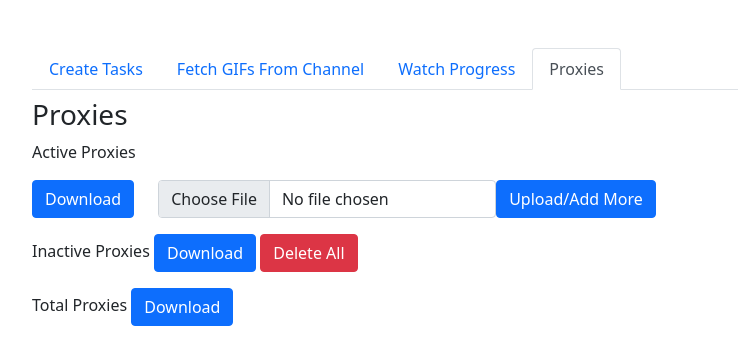
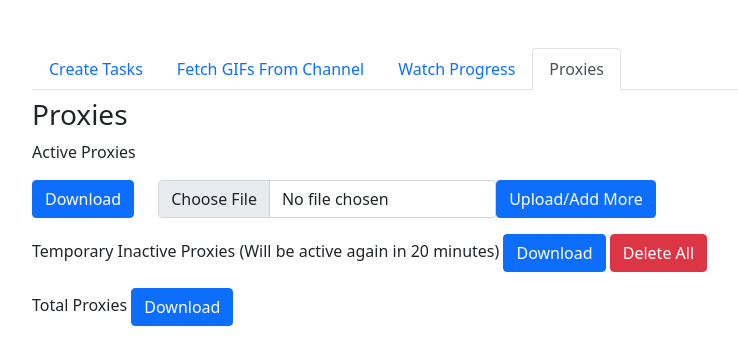
Before and after one commit to yash19089/gif-rank, a plain HTML site: page frontend/index.html in a window 1280 px wide. Both pictures are taken after a click on the link "Proxies". Shown: the whole page, without its empty margins (50-788 px from the left). Drawn offline with nearby package versions, Linux system fonts and the light colour scheme; no server answers.

Commit message:
Update proxy messages

```diff
--- a/frontend/index.html
+++ b/frontend/index.html
@@ -116,7 +116,7 @@
             </div>
             </p>
             <p>
-                Inactive Proxies
+                Temporary Inactive Proxies (Will be active again in 20 minutes)
                 <span class="badge bg-danger" id="pane4_inactive_proxies_count"></span>
                 <button id="pane4_inactive_download" class="btn btn-primary">Download</button>
                 <button id="pane4_inactive_delete" class="btn btn-danger">Delete All</button>
```
